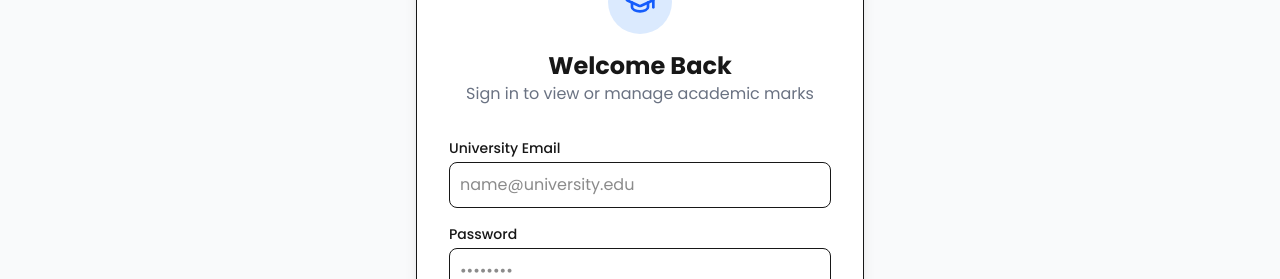
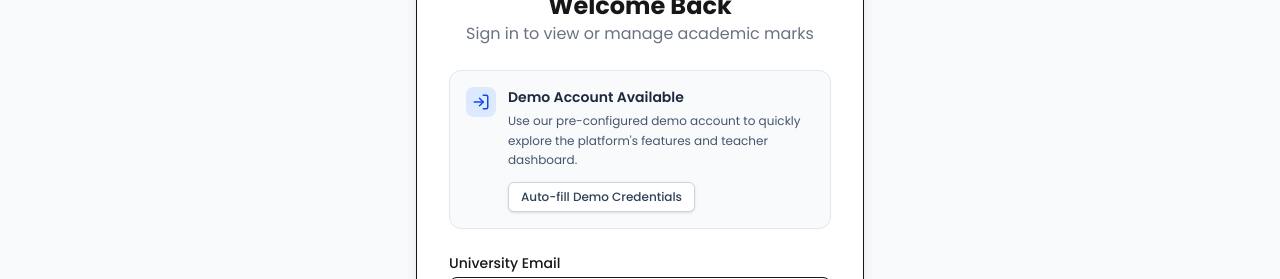
Before and after one commit to Rubayet-billah/mark-tracker, a Next.js app: page /login in a window 1280 px wide. Shown: the part 220-499 px from the top of the page. Built offline with nearby package versions, Linux system fonts and the light colour scheme; no server answers.

Commit message:
feat: implement user login page with credentials and Google authentication support

```diff
--- a/app/login/page.tsx
+++ b/app/login/page.tsx
@@ -8,14 +8,18 @@ import { signIn } from 'next-auth/react';
 export default function LoginPage() {
     const router = useRouter();
     const [error, setError] = useState('');
+    const [email, setEmail] = useState('');
+    const [password, setPassword] = useState('');
+
+    const fillDemoCredentials = () => {
+        setEmail('demo@marktracker.com');
+        setPassword('demo@123');
+        setError('');
+    };
 
     async function handleSubmit(event: FormEvent<HTMLFormElement>) {
         event.preventDefault();
         setError('');
-
-        const formData = new FormData(event.currentTarget);
-        const email = formData.get('email')?.toString().trim() ?? '';
-        const password = formData.get('password')?.toString() ?? '';
 
         if (!email || !password) {
             setError('Please enter both email and password.');
@@ -40,12 +44,32 @@ export default function LoginPage() {
         <div className="min-h-screen bg-gray-50 flex items-center justify-center p-4">
             <div className="max-w-md w-full bg-white rounded-2xl shadow-lg border p-8">
                 {/* Header */}
-                <div className="text-center mb-8">
+                <div className="text-center mb-6">
                     <div className="bg-blue-100 w-16 h-16 rounded-full flex items-center justify-center mx-auto mb-4">
                         <GraduationCap className="text-blue-600" size={32} />
                     </div>
                     <h1 className="text-2xl font-bold">Welcome Back</h1>
                     <p className="text-gray-500">Sign in to view or manage academic marks</p>
+                </div>
+
+                {/* Demo Credentials Hint */}
+                <div className="mb-6 bg-slate-50 border border-slate-200 rounded-xl p-4 text-sm flex items-start gap-3">
+                    <div className="bg-blue-100 text-blue-700 p-1.5 rounded-lg">
+                        <LogIn size={18} />
+                    </div>
+                    <div className="flex-1">
+                        <h4 className="font-semibold text-slate-800 mb-1">Demo Account Available</h4>
+                        <p className="text-slate-600 mb-3 text-xs leading-relaxed">
+                            Use our pre-configured demo account to quickly explore the platform&apos;s features and teacher dashboard.
+                        </p>
+                        <button
+                            type="button"
+                            onClick={fillDemoCredentials}
+                            className="bg-white border border-slate-300 text-slate-700 hover:bg-slate-50 hover:text-blue-600 font-medium py-1.5 px-3 rounded-md text-xs transition-colors shadow-sm"
+                        >
+                            Auto-fill Demo Credentials
+                        </button>
+                    </div>
                 </div>
 
                 {/* Login Form */}
@@ -60,6 +84,8 @@ export default function LoginPage() {
                         <input
                             name="email"
                             type="email"
+                            value={email}
+                            onChange={(e) => setEmail(e.target.value)}
                             placeholder="name@university.edu"
                             className="w-full border p-2.5 rounded-lg focus:ring-2 focus:ring-blue-500 outline-none transition"
                             required
@@ -71,6 +97,8 @@ export default function LoginPage() {
                         <input
                             name="password"
                             type="password"
+                            value={password}
+                            onChange={(e) => setPassword(e.target.value)}
                             placeholder="••••••••"
                             className="w-full border p-2.5 rounded-lg focus:ring-2 focus:ring-blue-500 outline-none transition"
                             required
```
